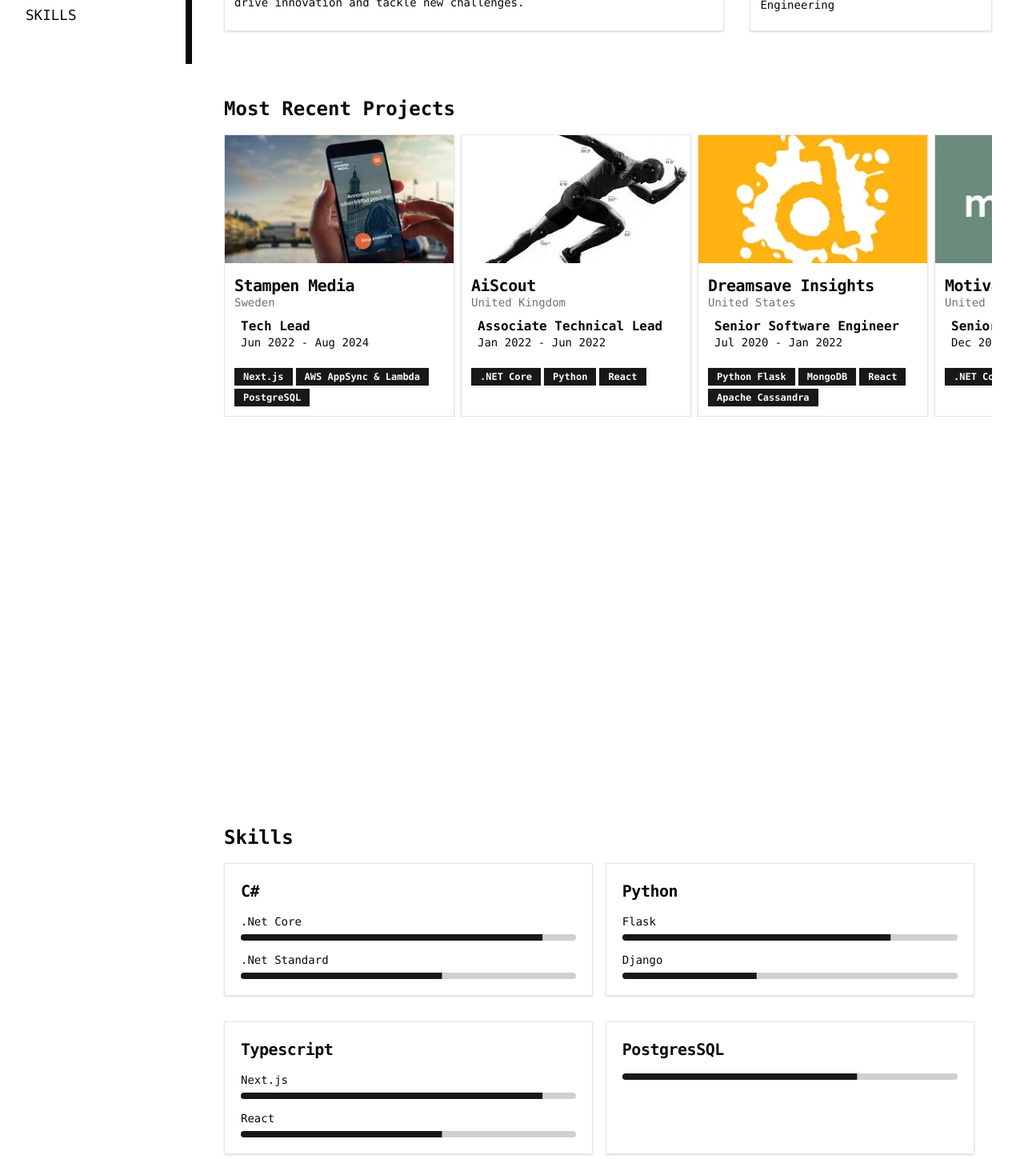
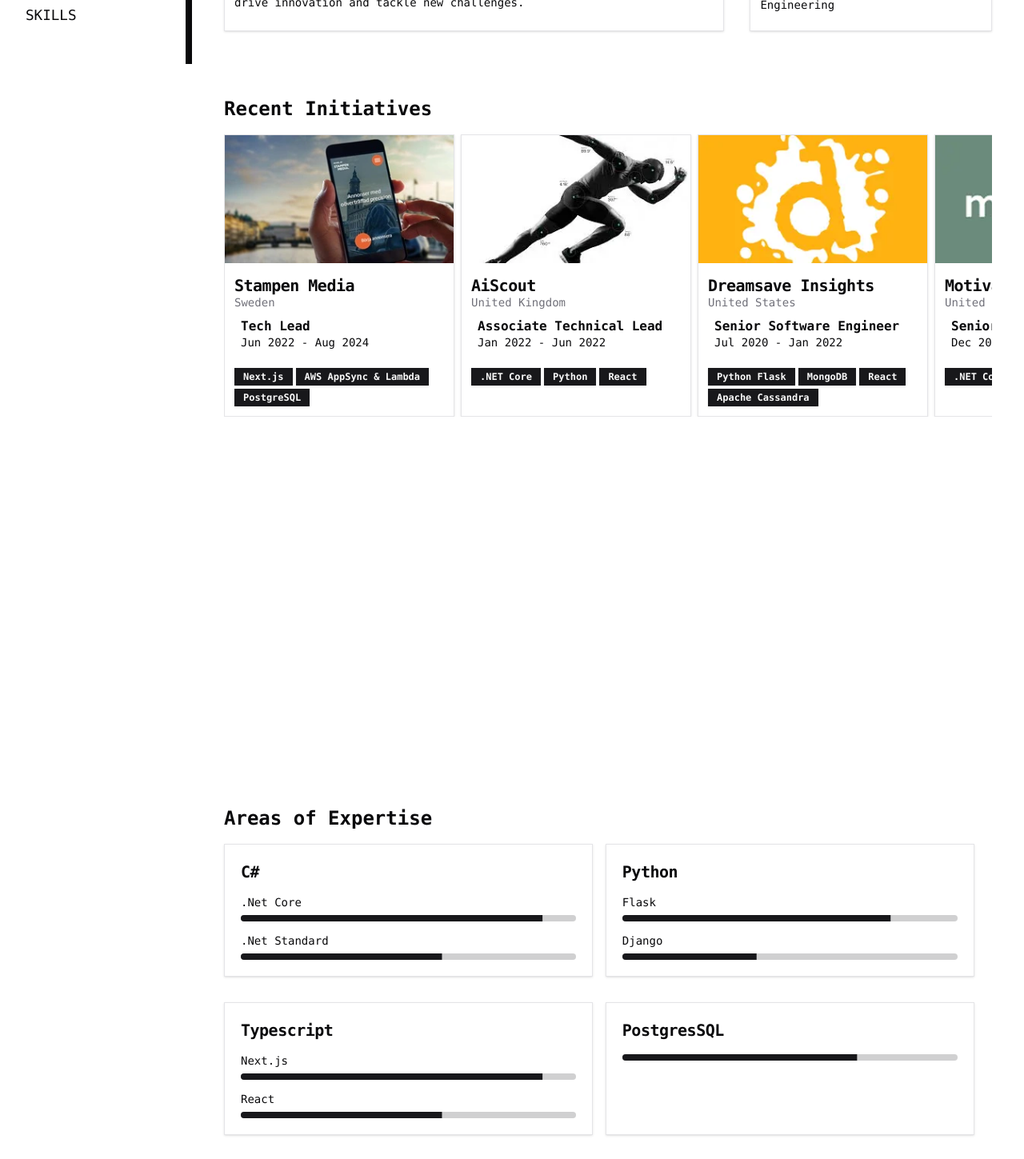
Before and after one commit to P4ZD4/sahan.tech, a React (Vite) app: page /#about-me in a window 1280 px wide. Shown: the part 720-2169 px from the top of the page at 80% size. Built offline with nearby package versions, Linux system fonts and the light colour scheme.

Commit message:
fixes small copy issues

```diff
--- a/package.json
+++ b/package.json
@@ -9,7 +9,7 @@
     "lint": "eslint .",
     "lint:fix": "eslint . --fix",
     "format": "prettier --write \"src/**/*.{js,jsx,ts,tsx,json}\" --no-error-on-unmatched-pattern --config ./.prettierrc.json",
-    "prepush": "npm run lint && npm run format",
+    "prepush": "pnpm run lint && pnpm run format",
     "preview": "vite preview"
   },
   "dependencies": {
--- a/src/components/contact.tsx
+++ b/src/components/contact.tsx
@@ -32,15 +32,15 @@
             </IconButtonContactLink>
             <IconButtonContactLink link={`mailto:${email}`} target="_blank">
               <Mail />
-              Drop me an email @{email}
+              Drop me an mail
             </IconButtonContactLink>
-            <IconButtonContactLink link={`phone:${phone}`} target="_blank">
+            <IconButtonContactLink link={`tel:${phone}`} target="_blank">
               <Phone />
-              Let’s chat! Call me at {phone}
+              Let’s chat!
             </IconButtonContactLink>
             <IconButtonContactLink link={repo} target="_blank">
               <Github />
-              Check out my projects on GitHub
+              Check out my GitHub
             </IconButtonContactLink>
           </DialogDescription>
         </DialogHeader>
--- a/src/components/navigation/menu.tsx
+++ b/src/components/navigation/menu.tsx
@@ -52,7 +52,6 @@
 
   useEffect(() => {
     const handleHashChange = () => {
-      console.log(window.location.hash)
       if (pages.includes(window.location.hash.replace("#", ""))) {
         setCurrentPage(window.location.hash.replace("#", ""))
       }
--- a/src/components/projects.tsx
+++ b/src/components/projects.tsx
@@ -52,7 +52,7 @@
       title="projects"
       className="max-w-[1280px] xl:max-w-[1580px] m-auto"
     >
-      <h2 className="text-2xl font-semibold">Most Recent Projects</h2>
+      <h2 className="text-2xl font-semibold">Recent Initiatives</h2>
       <div className="flex flex-col md:flex-row gap-6 md:gap-2 overflow-x-auto mt-4 xl:flex-wrap xl:gap-12">
         {projects.map((project, index) => {
           return (
--- a/src/components/skills.tsx
+++ b/src/components/skills.tsx
@@ -20,8 +20,11 @@
 
 function Skills({ skills }: { skills: SkillProps[] }) {
   return (
-    <Section title="skills" className="max-w-[960px] m-auto content-center">
-      <h2 className="text-2xl font-semibold mb-4">Skills</h2>
+    <Section
+      title="skills"
+      className="max-w-[960px] pb-12 m-auto content-center"
+    >
+      <h2 className="text-2xl font-semibold mb-4">Areas of Expertise</h2>
 
       <div className="flex gap-4 gap-y-8 flex-wrap">
         {skills.map((skill, index) => {
--- a/src/components/theme-provider.tsx
+++ b/src/components/theme-provider.tsx
@@ -13,9 +13,7 @@
 
 const initialState: ThemeProviderState = {
   isDarkMode: true,
-  toggleTheme: () => {
-    console.log("HERE")
-  },
+  toggleTheme: () => {},
 }
 
 const ThemeProviderContext = createContext<ThemeProviderState>(initialState)
```
